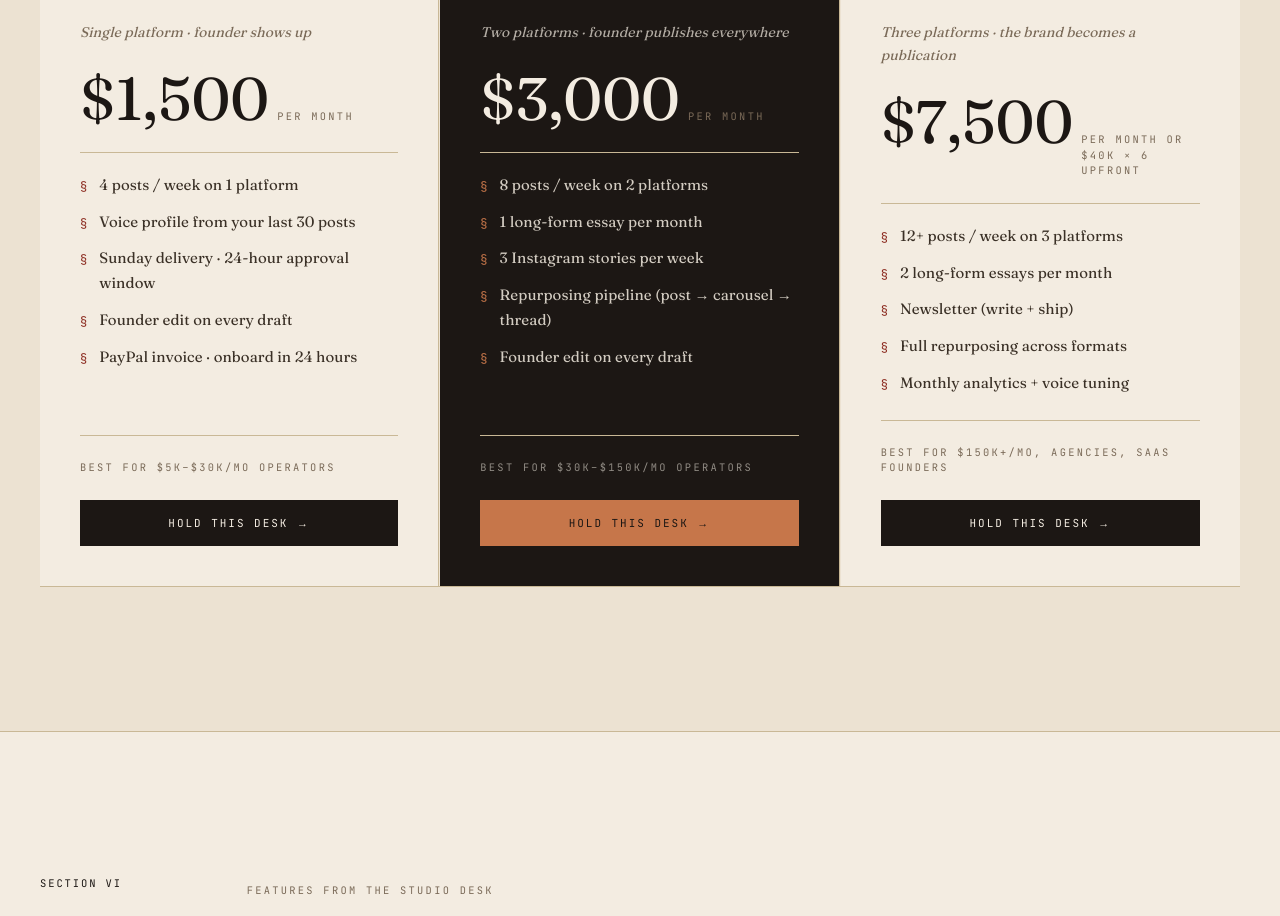
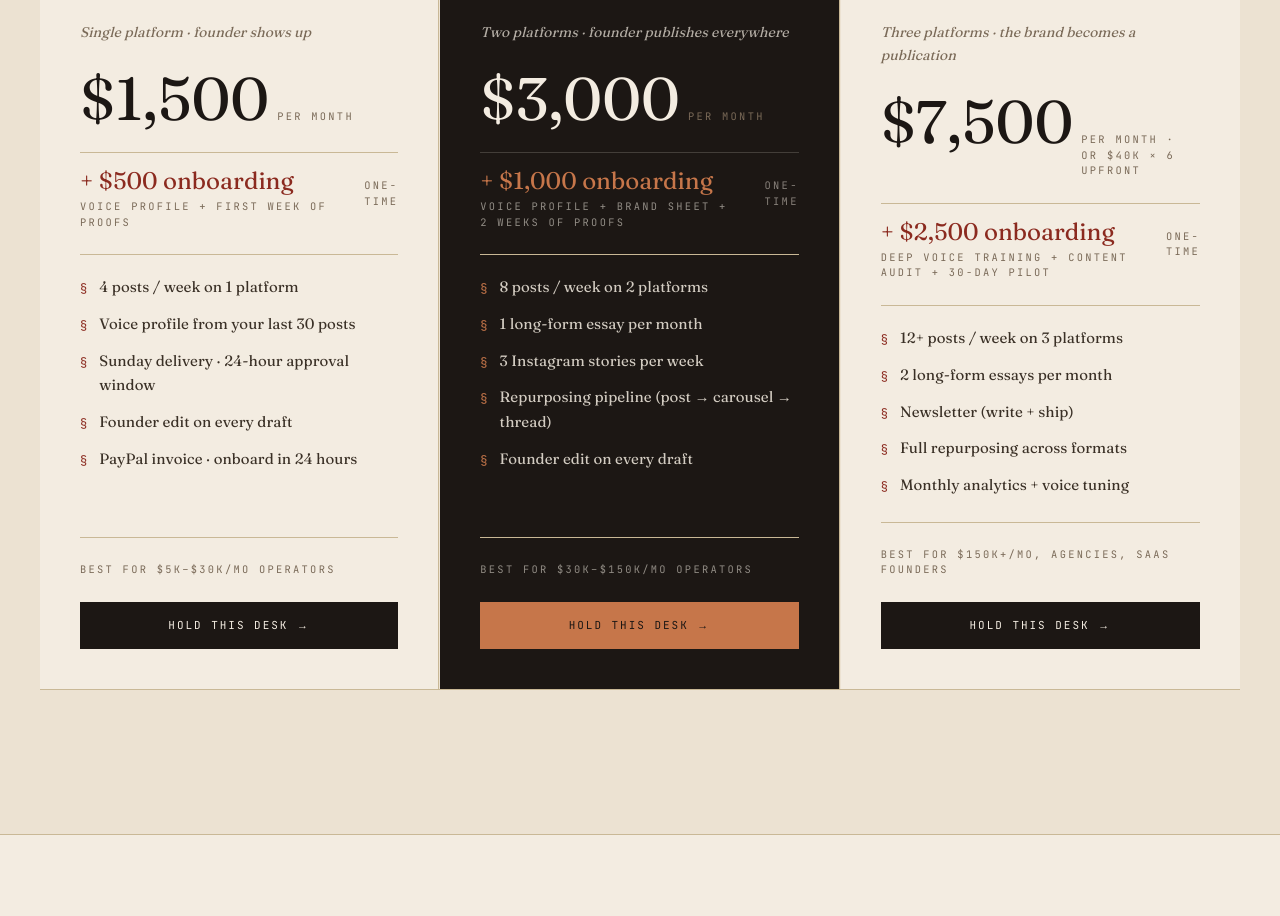
Before and after one commit to Jesseman-418/stratum-content, a Next.js app: page / in a window 1280 px wide. Shown: the part 6140-7056 px from the top of the page. Built offline with nearby package versions, Linux system fonts and the light colour scheme.

Commit message:
feat: add setup fees to editions (Mike PROFIT)
- Lite +$500 onboarding · Operator +$1,000 · Studio +$2,500
- Setup pays bills, retainer builds business
- Setup covers voice profile + onboarding proofs

```diff
--- a/src/components/v2/editions.tsx
+++ b/src/components/v2/editions.tsx
@@ -12,6 +12,8 @@ const editions = [
     tag: "Single platform · founder shows up",
     price: "$1,500",
     cadence: "per month",
+    setup: "$500 onboarding",
+    setupNote: "Voice profile + first week of proofs",
     spec: [
       "4 posts / week on 1 platform",
       "Voice profile from your last 30 posts",
@@ -27,6 +29,8 @@ const editions = [
     tag: "Two platforms · founder publishes everywhere",
     price: "$3,000",
     cadence: "per month",
+    setup: "$1,000 onboarding",
+    setupNote: "Voice profile + brand sheet + 2 weeks of proofs",
     starred: true,
     spec: [
       "8 posts / week on 2 platforms",
@@ -42,7 +46,9 @@ const editions = [
     name: "Studio",
     tag: "Three platforms · the brand becomes a publication",
     price: "$7,500",
-    cadence: "per month or $40K × 6 upfront",
+    cadence: "per month · or $40K × 6 upfront",
+    setup: "$2,500 onboarding",
+    setupNote: "Deep voice training + content audit + 30-day pilot",
     spec: [
       "12+ posts / week on 3 platforms",
       "2 long-form essays per month",
@@ -159,6 +165,49 @@ export function EditionsV2() {
                 <span className="v2-folio">{e.cadence}</span>
               </div>
 
+              <div
+                className="flex items-baseline justify-between gap-3 v2-rule-t pt-3"
+                style={{
+                  borderColor: e.starred
+                    ? "rgba(243, 236, 225, 0.18)"
+                    : "var(--v2-rule)",
+                }}
+              >
+                <div className="flex flex-col gap-0.5">
+                  <span
+                    className="v2-serif text-xl md:text-2xl"
+                    style={{
+                      color: e.starred
+                        ? "var(--v2-accent-2)"
+                        : "var(--v2-accent)",
+                      fontVariationSettings: '"opsz" 60',
+                    }}
+                  >
+                    + {e.setup}
+                  </span>
+                  <span
+                    className="v2-folio"
+                    style={{
+                      color: e.starred
+                        ? "rgba(243, 236, 225, 0.55)"
+                        : "var(--v2-muted)",
+                    }}
+                  >
+                    {e.setupNote}
+                  </span>
+                </div>
+                <span
+                  className="v2-folio text-right"
+                  style={{
+                    color: e.starred
+                      ? "rgba(243, 236, 225, 0.5)"
+                      : "var(--v2-muted)",
+                  }}
+                >
+                  one-time
+                </span>
+              </div>
+
               <ul className="flex flex-col gap-3 v2-rule-t pt-5">
                 {e.spec.map((s) => (
                   <li
```
